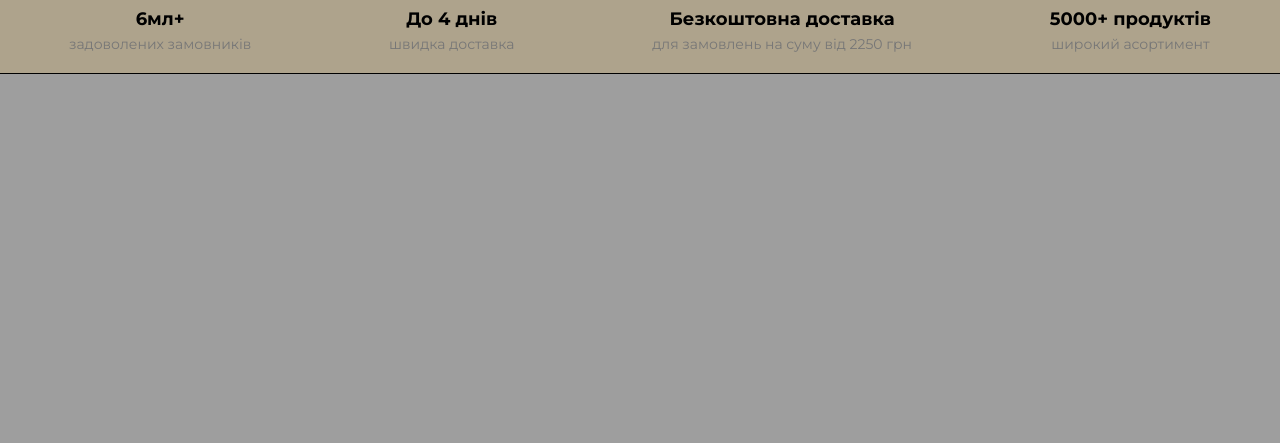
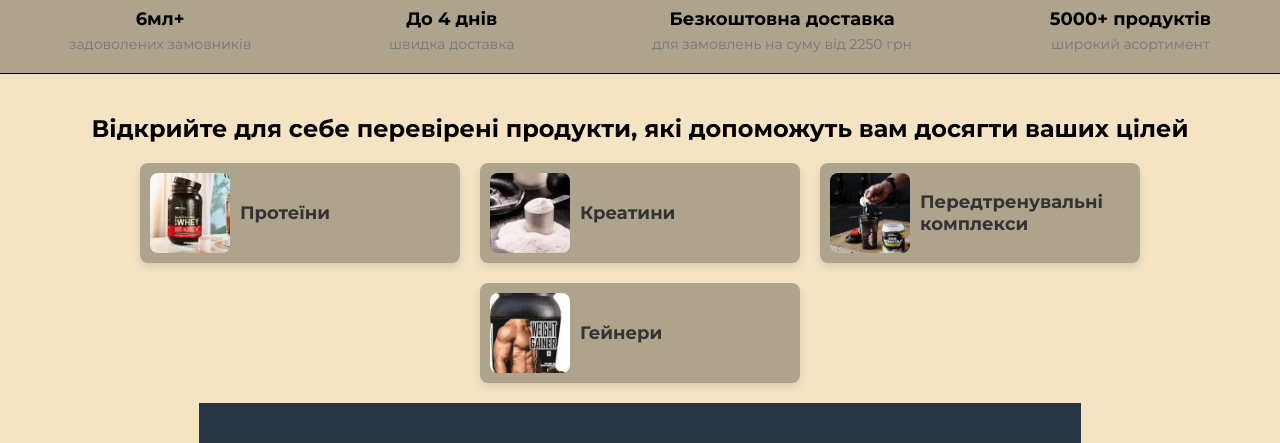
Before and after one commit to Moonvynl/Bicep-Bakery, a Django app: page / in a window 1280 px wide. Shown: the part 832-1275 px from the top of the page. Before the commit the page ends 906 px from the top, so only its background shows below. Run offline with Django 4.2, Linux system fonts and the light colour scheme; data that the repository does not hold is empty; some libraries are stand-ins or nearby versions; some web fonts are replaced.

Commit message:
added some design

```diff
--- a/static/css/general.css
+++ b/static/css/general.css
@@ -12,8 +12,8 @@ body {
 }
 
 .content {
-    background-color: rgba(255, 255, 255, 0.596);
-    width: 55%;
+    background-color: var(--dark-blue);
+    width: 65%;
     height: 100%;
     display: flex;
     flex-wrap: wrap;
@@ -21,7 +21,8 @@ body {
     justify-content: space-between;
     display: grid;
     grid-template-columns: repeat(4, 1fr);
-    gap: 20px;
+    padding: 20px;
+    padding-right: 30px;
 }
 
 @media (max-width: 768px) {
@@ -281,6 +282,57 @@ body {
     color: #777;
 }
 
+.goals-container {
+    text-align: center;
+    padding: 20px;
+}
+
+.goals-container a {
+    color: inherit;
+    text-decoration: inherit;
+}
+
+.goals-container a:hover {
+    background-color: rgba(0, 0, 0, 0.151);
+    border-radius: 8px;
+}
+
+.goals-container h2 {
+    font-size: 24px;
+    margin-bottom: 20px;
+}
+
+.goals-grid {
+    display: flex;
+    flex-wrap: wrap;
+    justify-content: center;
+    gap: 20px;
+}
+
+.goal-item {
+    display: flex;
+    align-items: center;
+    width: 300px;
+    background-color: rgba(0, 0, 0, 0.288);
+    border-radius: 8px;
+    box-shadow: 0 4px 8px rgba(0, 0, 0, 0.1);
+    padding: 10px;
+}
+
+.goal-item img {
+    width: 80px;
+    height: 80px;
+    object-fit: cover;
+    border-radius: 8px;
+    margin-right: 10px;
+}
+
+.goal-item p {
+    font-size: 18px;
+    color: #333;
+    margin: 0;
+    text-align: left;
+}
 
 @media (max-width: 768px) {
     .search-container {
@@ -307,4 +359,9 @@ body {
     .info-item i {
         font-size: 20px;
     }
+
+    .goals-container h2 {
+        font-size: 14px;
+    }
+
 }
--- a/static/css/product-card.css
+++ b/static/css/product-card.css
@@ -8,6 +8,7 @@
     margin-bottom: 20px;
     font-family: Arial, sans-serif;
     position: relative;
+    margin: 10px;
 }
 
 .product-image {
--- a/templates/shop/general.html
+++ b/templates/shop/general.html
@@ -78,6 +78,41 @@
         </div>
     </div>
 </div>
+
+<div class="goals-container">
+    <h2>Відкрийте для себе перевірені продукти, які допоможуть вам досягти ваших цілей</h2>
+    <div class="goals-grid">
+
+        <a href="">
+        <div class="goal-item">
+            <img src="{% static 'img/proteine.jpg' %}" alt="Схуднути">
+            <p><strong>Протеїни</strong></p>
+        </div>
+        </a>
+
+        <a href="">
+        <div class="goal-item">
+            <img src="{% static 'img/creatine.jpg' %}" alt="Нарощувати м'язову масу">
+            <p><strong>Креатини</strong></p>
+        </div>
+        </a>
+
+        <a href="">
+        <div class="goal-item">
+            <img src="{% static 'img/preworkout.jpg' %}" alt="Сприяти регенерації">
+            <p><strong>Передтренувальні комплекси</strong></p>
+        </div>
+        </a>
+
+        <a href="">
+        <div class="goal-item">
+            <img src="{% static 'img/gainer.jpg' %}" alt="Підвищити продуктивність">
+            <p><strong>Гейнери</strong></p>
+        </div>
+        </a>
+
+    </div>
+</div>
     <!-- <div class="search-container">
         <form action="#" method="GET">
             <input type="text" id="btn-search" class="material-icons" value="Search..." />
```
Also changed, not shown: static/img/creatine.jpg (added), static/img/gainer.jpg (added), static/img/preworkout.jpg (added), static/img/proteine.jpg (added).
